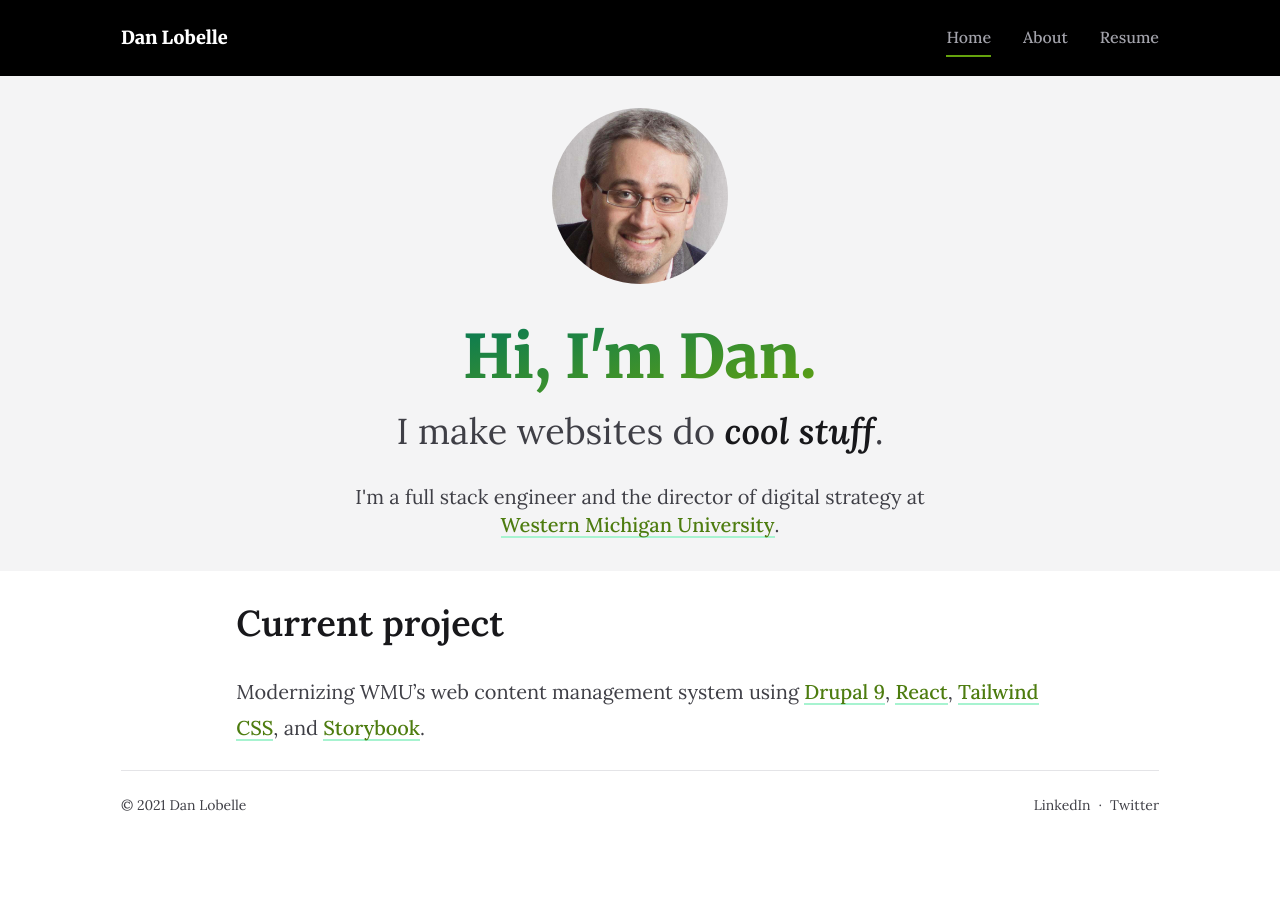
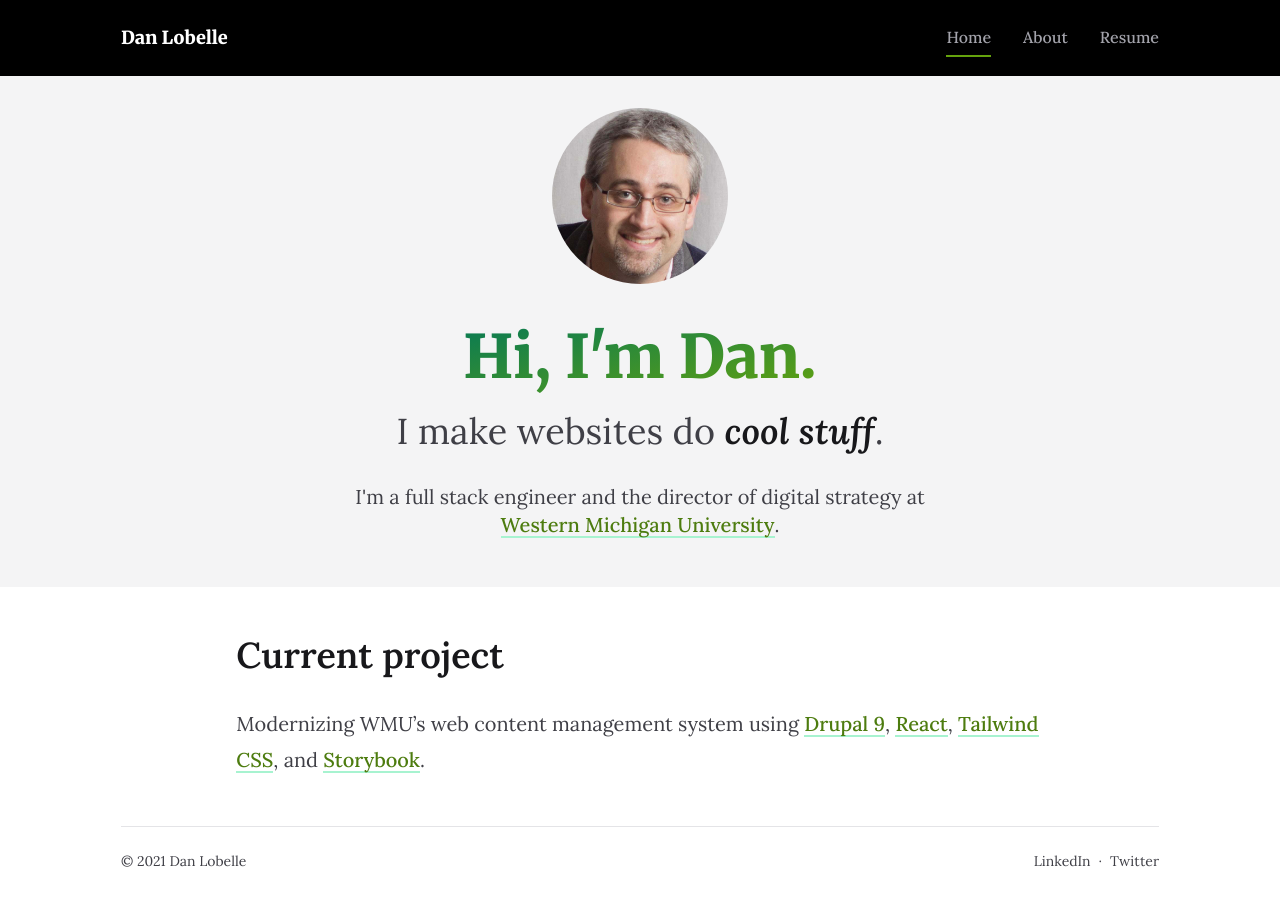
Before and after one commit to muriqui/muriqui.github.io, a Jekyll site: the page built from docs/index.md, in a window 1280 px wide. Built offline with Jekyll 4.4.1, drawn with Linux system fonts in a browser that asks for light colours.

Commit message:
Center the page title and adjust content margins

```diff
--- a/docs/_includes/footer.html
+++ b/docs/_includes/footer.html
@@ -1,5 +1,5 @@
 <div class="px-[5vw] max-w-screen-xl mx-auto xl:px-[58px]">
-  <footer class="flex flex-col sm:flex-row items-center sm:justify-between text-sm w-full mt-6 border-t dark:border-gray-700 pt-6">
+  <footer class="flex flex-col sm:flex-row items-center sm:justify-between text-sm w-full mt-12 border-t dark:border-gray-700 pt-6">
     <p class="mb-6">&copy; 2021 <a class="transition-colors hover:text-lime-700 dark:hover:text-lime-500" rel="author" href="{{ '/' | relative_url }}" aria-label="{{ site.author | escape }}'s website">{{ site.author | escape }}</a></p>
     <div class="mb-6">
       <h2 class="sr-only">Social</h2>
--- a/docs/_layouts/home.html
+++ b/docs/_layouts/home.html
@@ -2,7 +2,7 @@
 layout: default
 ---
 <div class="px-[5vw] sm:px-[10vw] md:px-[15vw] bg-gray-100 dark:bg-black">
-  <div class="flex flex-col justify-center items-center text-center text-lg md:text-xl max-w-prose mx-auto mb-8">
+  <div class="flex flex-col justify-center items-center text-center text-lg md:text-xl max-w-prose mx-auto mb-12">
     {%- if page.image -%}
       <img class="w-44 rounded-full my-8 dark:opacity-90" src="{{ page.image.path | relative_url }}" alt="{{ page.image.alt }}" />
     {%- endif -%}
@@ -13,7 +13,7 @@ layout: default
 
     <p class="text-2xl sm:text-4xl sm:mt-3">I make websites do <em class="font-semibold text-gray-900 dark:text-gray-50">cool&nbsp;stuff</em>.</p>
 
-    <p class="my-8">I'm a full stack engineer and the director of digital strategy at <a class="body-link" href="https://wmich.edu/">Western&nbsp;Michigan&nbsp;University</a>.</p>
+    <p class="mt-8 mb-12">I'm a full stack engineer and the director of digital strategy at <a class="body-link" href="https://wmich.edu/">Western&nbsp;Michigan&nbsp;University</a>.</p>
   </div>
 </div>
 <div class="px-[5vw] sm:px-[10vw] md:px-[15vw]">
--- a/docs/_layouts/page.html
+++ b/docs/_layouts/page.html
@@ -3,7 +3,7 @@ layout: default
 ---
 <article class="w-full mx-auto prose sm:prose-lg md:prose-xl lg:prose-wide xl:prose-max dark:prose-dark">
 
-  <header class="pt-6 pb-8 sm:py-12">
+  <header class="pt-6 pb-8 sm:py-12 text-center">
     <h1>{{ page.title | escape }}</h1>
     {%- if page.excerpt -%}
       <p class="lead">{{ page.excerpt | escape }}</p>
```
Also changed, not shown: docs/assets/css/styles.css.
